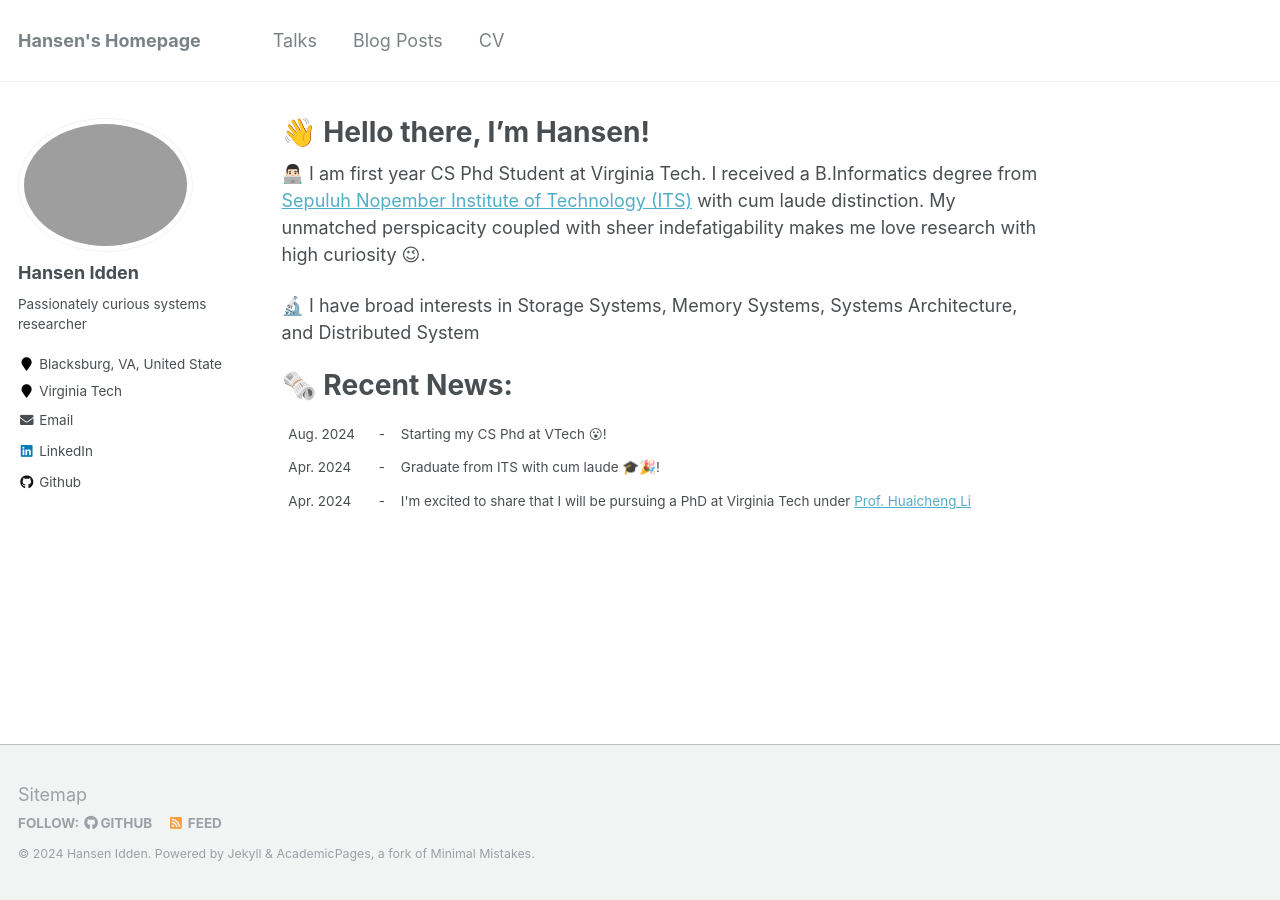
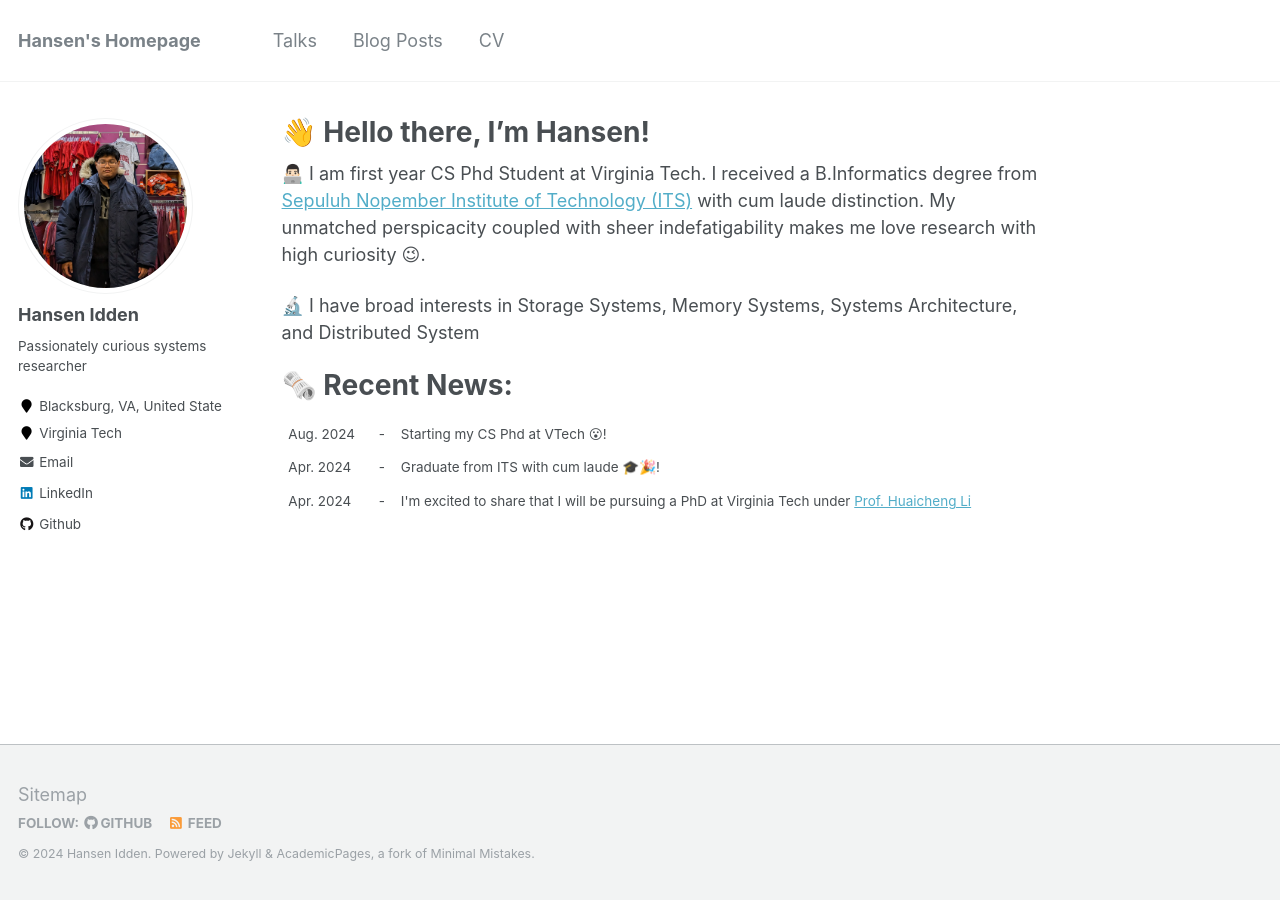
Before and after one commit to hansenidden18/hansenidden18.github.io, a Jekyll site: the page built from _pages/about.md, in a window 1280 px wide. Built offline with Jekyll 4.4.1, drawn with Linux system fonts in a browser that asks for light colours.

Commit message:
Fix Picture

```diff
--- a/_config.yml
+++ b/_config.yml
@@ -81,7 +81,7 @@ analytics:
 # Site Author
 author:
   name             : "Hansen Idden"
-  avatar           : "prof-pic-2.png"
+  avatar           : "prof-pic-2.jpeg"
   bio              : "Passionately curious systems researcher"
   location         : "Blacksburg, VA, United State"
   employer         : "Virginia Tech"
```
